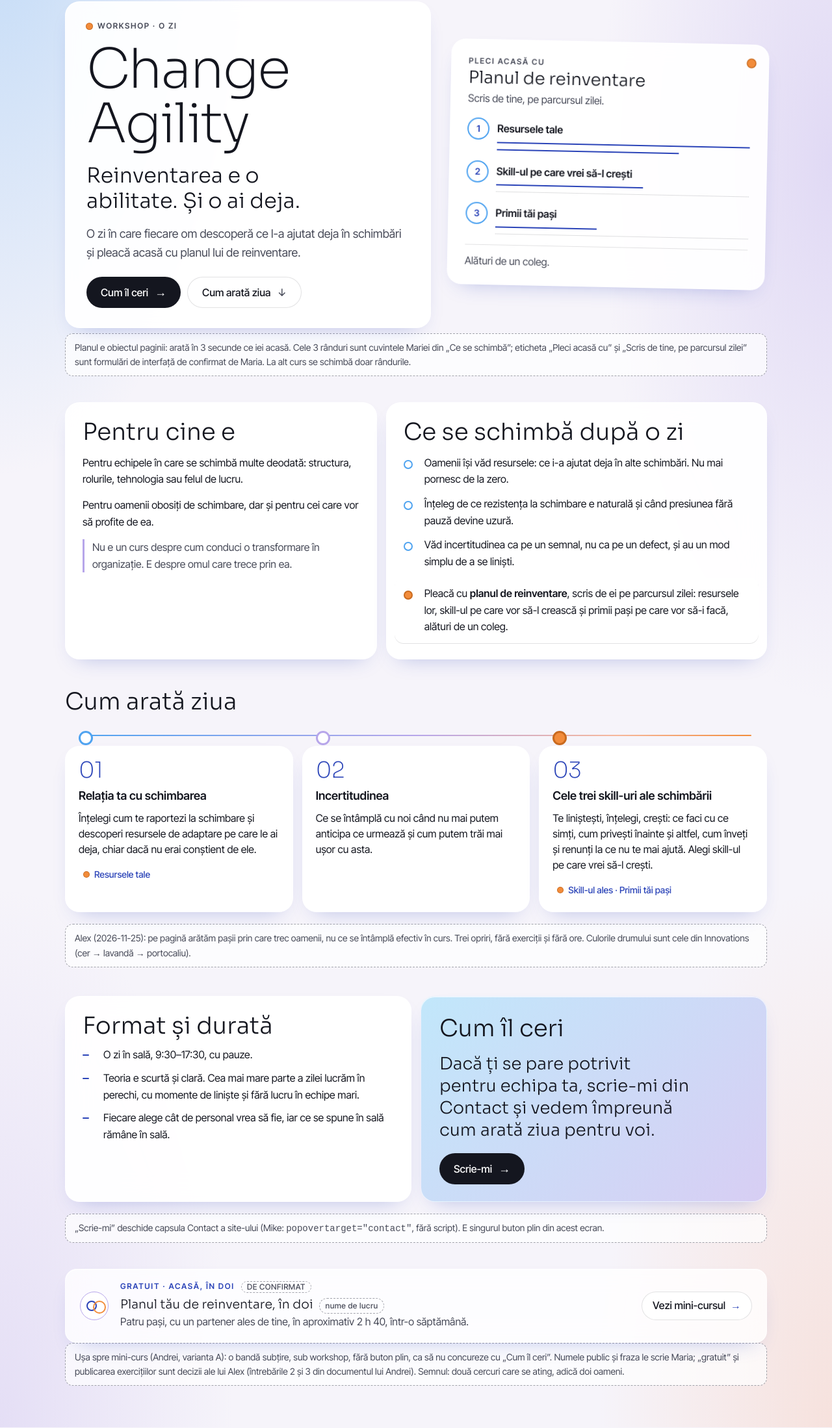
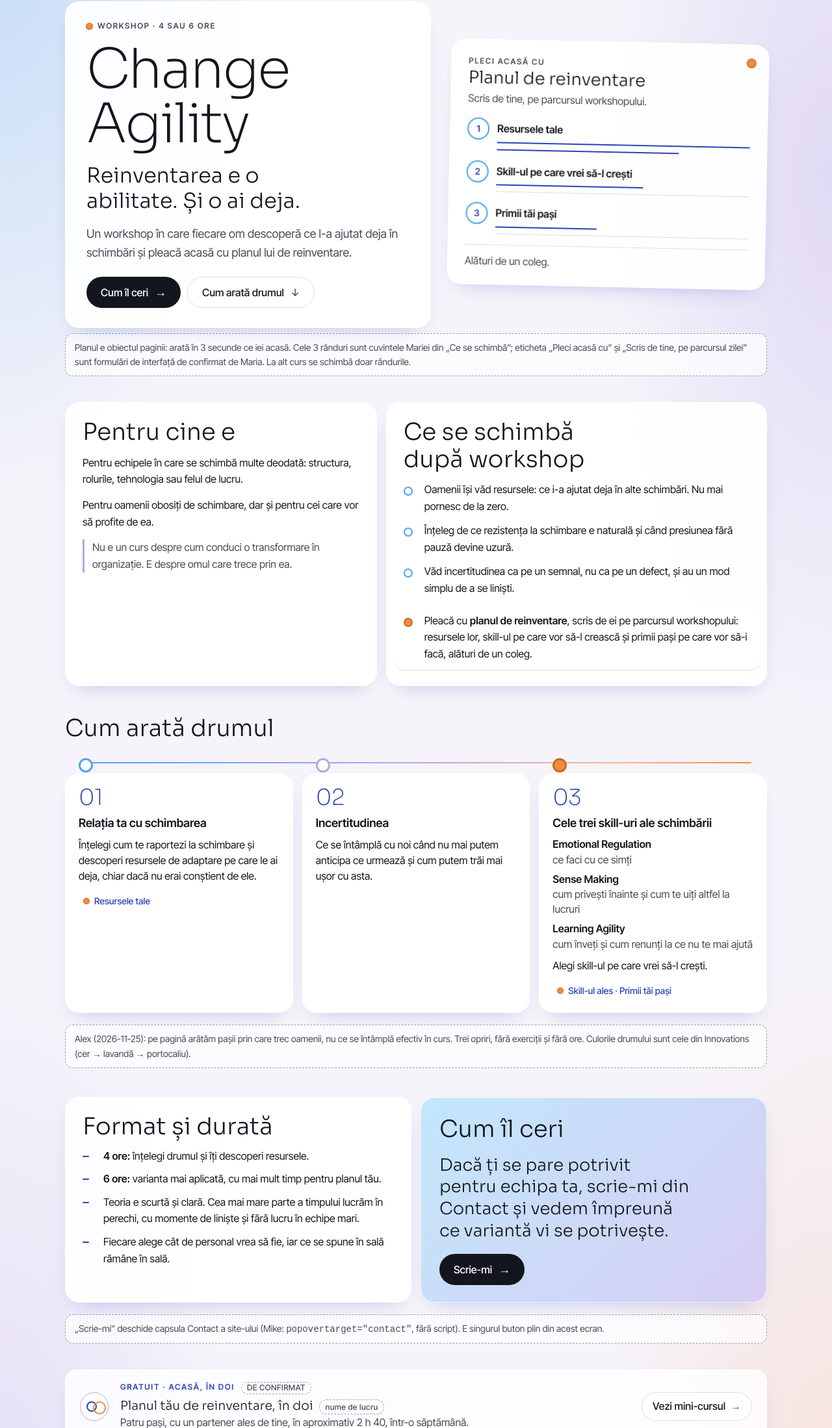
Before and after one commit to alexandrumolea/AgentsTeam, a plain HTML site: page team/ioana/documente/pagina-curs-mockup-v1.html in a window 1280 px wide. Shown: the part 181-2379 px from the top of the page at 65% size. Drawn offline with Linux system fonts and the light colour scheme.

Commit message:
Pagina Change Agility: cele 3 skill-uri pe nume, format 4 sau 6 ore
Co-Authored-By: Claude Opus 5.5 <noreply@anthropic.com>

```diff
--- a/team/ioana/documente/pagina-curs-mockup-v1.html
+++ b/team/ioana/documente/pagina-curs-mockup-v1.html
@@ -10,7 +10,7 @@
 <style>
 /* Mock-up v1 · șablonul paginii unui curs livrat, în Latest Workshops (Ioana, 2026-11-25, T-052, D-093).
    O singură compoziție, refolosită la toate cursurile: eticheta · titlul · subtitlul · promisiunea · planul (ce iei acasă)
-   → Pentru cine e + Ce se schimbă → Cum arată ziua (drumul cu opririle) → Format + Cum îl ceri → ușa spre mini-curs.
+   → Pentru cine e + Ce se schimbă → Cum arată drumul (drumul cu opririle) → Format + Cum îl ceri → ușa spre mini-curs.
    Fără script (site/pagina-html.mjs îl respinge). Tokenii: content/tema.yml (paleta Sora, D-054/D-057).
    Textul stă mereu pe sticlă 80 % / 93 % sau pe alb plin, niciodată direct pe gradient.
    Ce are clasa .mock e doar pentru echipă și nu intră pe site. */
@@ -112,6 +112,7 @@ section{padding-block:40px 4px;display:grid;gap:18px}
 .oprire:nth-child(3)::before{background:var(--portocaliu);border-color:var(--punct-inel)}
 .oprire .nr{font:200 34px/1 var(--f-titlu);color:var(--accent);letter-spacing:-.02em}
 .oprire p{font-size:16px;line-height:1.5}
+.skilluri{display:grid;gap:8px}.skilluri li{display:grid;gap:1px;font-size:16px;line-height:1.4;color:var(--muted)}.skilluri b{color:var(--ink);font-weight:600}
 .in-plan{display:inline-flex;align-items:center;gap:8px;width:fit-content;font-size:14px;font-weight:500;color:var(--accent);background:#fff;border-radius:999px;padding:4px 10px 4px 8px;margin-top:2px}
 .in-plan::before{content:"";width:8px;height:8px;border-radius:50%;background:var(--portocaliu);box-shadow:0 0 0 1px var(--punct-inel)}
 
@@ -176,13 +177,13 @@ section{padding-block:40px 4px;display:grid;gap:18px}
 <main>
 <header class="hero">
   <div class="text sticla citit">
-    <p class="eyebrow"><span class="punct"></span>Workshop · o zi</p>
+    <p class="eyebrow"><span class="punct"></span>Workshop · 4 sau 6 ore</p>
     <h1>Change Agility</h1>
     <p class="sub">Reinventarea e o abilitate. Și o ai deja.</p>
-    <p class="prom">O zi în care fiecare om descoperă ce l-a ajutat deja în schimbări și pleacă acasă cu planul lui de reinventare.</p>
+    <p class="prom">Un workshop în care fiecare om descoperă ce l-a ajutat deja în schimbări și pleacă acasă cu planul lui de reinventare.</p>
     <div class="actiuni">
       <a class="btn plin" href="#ceri">Cum îl ceri</a>
-      <a class="btn gol" href="#ziua">Cum arată ziua</a>
+      <a class="btn gol" href="#ziua">Cum arată drumul</a>
     </div>
   </div>
 
@@ -190,7 +191,7 @@ section{padding-block:40px 4px;display:grid;gap:18px}
     <div class="cap">
       <span class="eyebrow">Pleci acasă cu</span>
       <b>Planul de reinventare</b>
-      <span>Scris de tine, pe parcursul zilei.</span>
+      <span>Scris de tine, pe parcursul workshopului.</span>
     </div>
     <div class="rand r1"><span class="n">1</span><b>Resursele tale</b><div class="linii"><i class="scris"></i><i class="scris" style="--w:72%"></i></div></div>
     <div class="rand r2"><span class="n">2</span><b>Skill-ul pe care vrei să-l crești</b><div class="linii"><i class="scris" style="--w:58%"></i><i></i></div></div>
@@ -209,19 +210,19 @@ section{padding-block:40px 4px;display:grid;gap:18px}
       <p class="nu">Nu e un curs despre cum conduci o transformare în organizație. E despre omul care trece prin ea.</p>
     </div>
     <div class="box sticla citit">
-      <h2>Ce se schimbă după o zi</h2>
+      <h2>Ce se schimbă după workshop</h2>
       <ul class="schimbari">
         <li><span>Oamenii își văd resursele: ce i-a ajutat deja în alte schimbări. Nu mai pornesc de la zero.</span></li>
         <li><span>Înțeleg de ce rezistența la schimbare e naturală și când presiunea fără pauză devine uzură.</span></li>
         <li><span>Văd incertitudinea ca pe un semnal, nu ca pe un defect, și au un mod simplu de a se liniști.</span></li>
-        <li class="cheie"><span>Pleacă cu <strong>planul de reinventare</strong>, scris de ei pe parcursul zilei: resursele lor, skill-ul pe care vor să-l crească și primii pași pe care vor să-i facă, alături de un coleg.</span></li>
+        <li class="cheie"><span>Pleacă cu <strong>planul de reinventare</strong>, scris de ei pe parcursul workshopului: resursele lor, skill-ul pe care vor să-l crească și primii pași pe care vor să-i facă, alături de un coleg.</span></li>
       </ul>
     </div>
   </div>
 </section>
 
 <section id="ziua" aria-labelledby="t-zi">
-  <h2 id="t-zi">Cum arată ziua</h2>
+  <h2 id="t-zi">Cum arată drumul</h2>
   <ol class="zi">
     <li class="oprire sticla citit">
       <span class="nr">01</span>
@@ -237,7 +238,8 @@ section{padding-block:40px 4px;display:grid;gap:18px}
     <li class="oprire sticla citit">
       <span class="nr">03</span>
       <h3>Cele trei skill-uri ale schimbării</h3>
-      <p>Te liniștești, înțelegi, crești: ce faci cu ce simți, cum privești înainte și altfel, cum înveți și renunți la ce nu te mai ajută. Alegi skill-ul pe care vrei să-l crești.</p>
+      <ul class="skilluri"><li><b>Emotional Regulation</b> ce faci cu ce simți</li><li><b>Sense Making</b> cum privești înainte și cum te uiți altfel la lucruri</li><li><b>Learning Agility</b> cum înveți și cum renunți la ce nu te mai ajută</li></ul>
+      <p>Alegi skill-ul pe care vrei să-l crești.</p>
       <span class="in-plan">Skill-ul ales · Primii tăi pași</span>
     </li>
   </ol>
@@ -249,14 +251,15 @@ section{padding-block:40px 4px;display:grid;gap:18px}
     <div class="format sticla citit">
       <h2 id="t-format">Format și durată</h2>
       <ul>
-        <li><span>O zi în sală, 9:30–17:30, cu pauze.</span></li>
-        <li><span>Teoria e scurtă și clară. Cea mai mare parte a zilei lucrăm în perechi, cu momente de liniște și fără lucru în echipe mari.</span></li>
+        <li><span><strong>4 ore:</strong> înțelegi drumul și îți descoperi resursele.</span></li>
+        <li><span><strong>6 ore:</strong> varianta mai aplicată, cu mai mult timp pentru planul tău.</span></li>
+        <li><span>Teoria e scurtă și clară. Cea mai mare parte a timpului lucrăm în perechi, cu momente de liniște și fără lucru în echipe mari.</span></li>
         <li><span>Fiecare alege cât de personal vrea să fie, iar ce se spune în sală rămâne în sală.</span></li>
       </ul>
     </div>
     <div class="ceri sticla" id="ceri">
       <h2>Cum îl ceri</h2>
-      <p>Dacă ți se pare potrivit pentru echipa ta, <span class="nw">scrie-mi</span> din Contact și vedem împreună cum arată ziua pentru voi.</p>
+      <p>Dacă ți se pare potrivit pentru echipa ta, <span class="nw">scrie-mi</span> din Contact și vedem împreună ce variantă vi se potrivește.</p>
       <a class="btn plin" href="#">Scrie-mi</a>
     </div>
   </div>
```
Also changed, not shown: team/maria/documente/pagina-change-agility-v1.md (+13 -10 lines).
